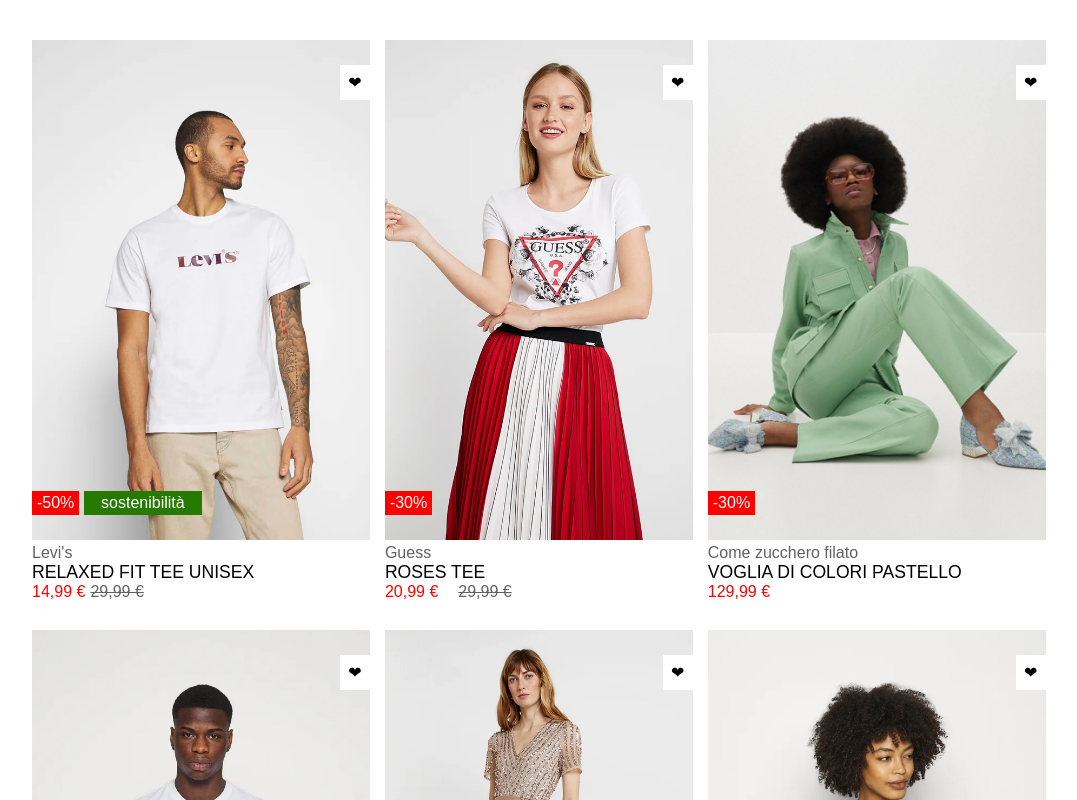
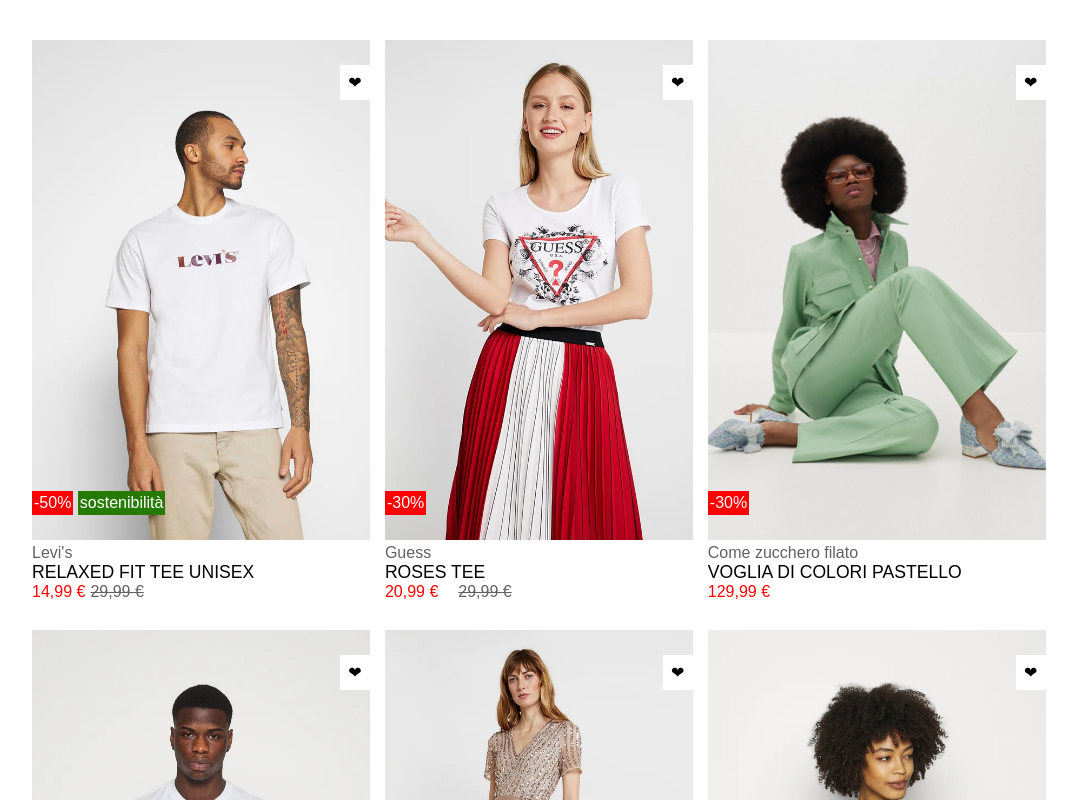
Before and after one commit to michaelb2001/html-css-boolando, a plain HTML site: page index.html in a window 1280 px wide. Shown: the top 800 px of the page, without its empty margins (96-1173 px from the left). Drawn offline with Linux system fonts and the light colour scheme.

Commit message:
accorgimenti

```diff
--- a/css/style.css
+++ b/css/style.css
@@ -82,7 +82,6 @@
 .sconto{
     display: inline-block;
     color: white;
-    width: 20%;
     line-height: 20px;
     text-align: center;
     vertical-align: middle;
@@ -93,7 +92,6 @@
 .ban{
     display:inline-block;
     color: white;
-    width: 50%;
     line-height: 20px;
     text-align: center;
     vertical-align: middle;
```
